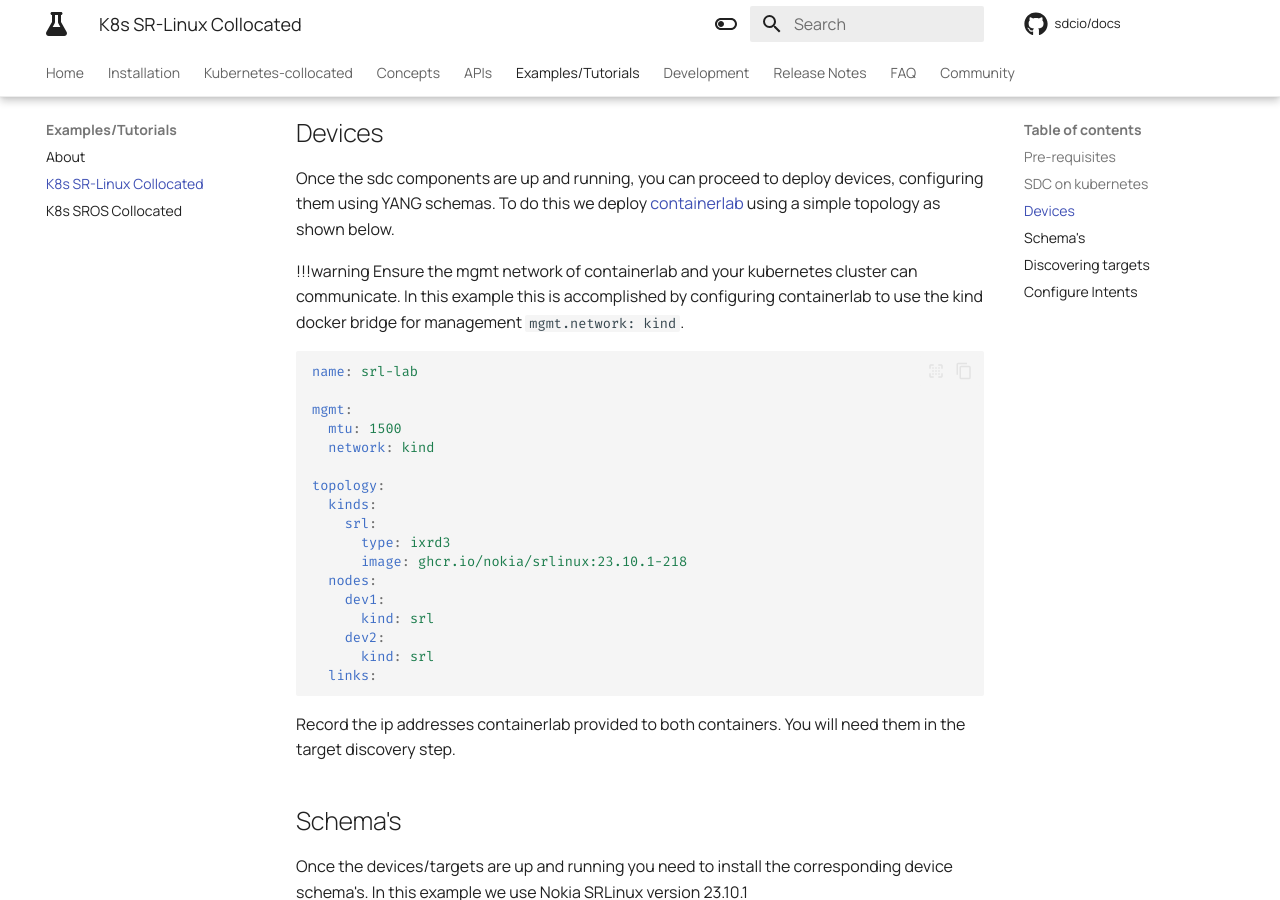
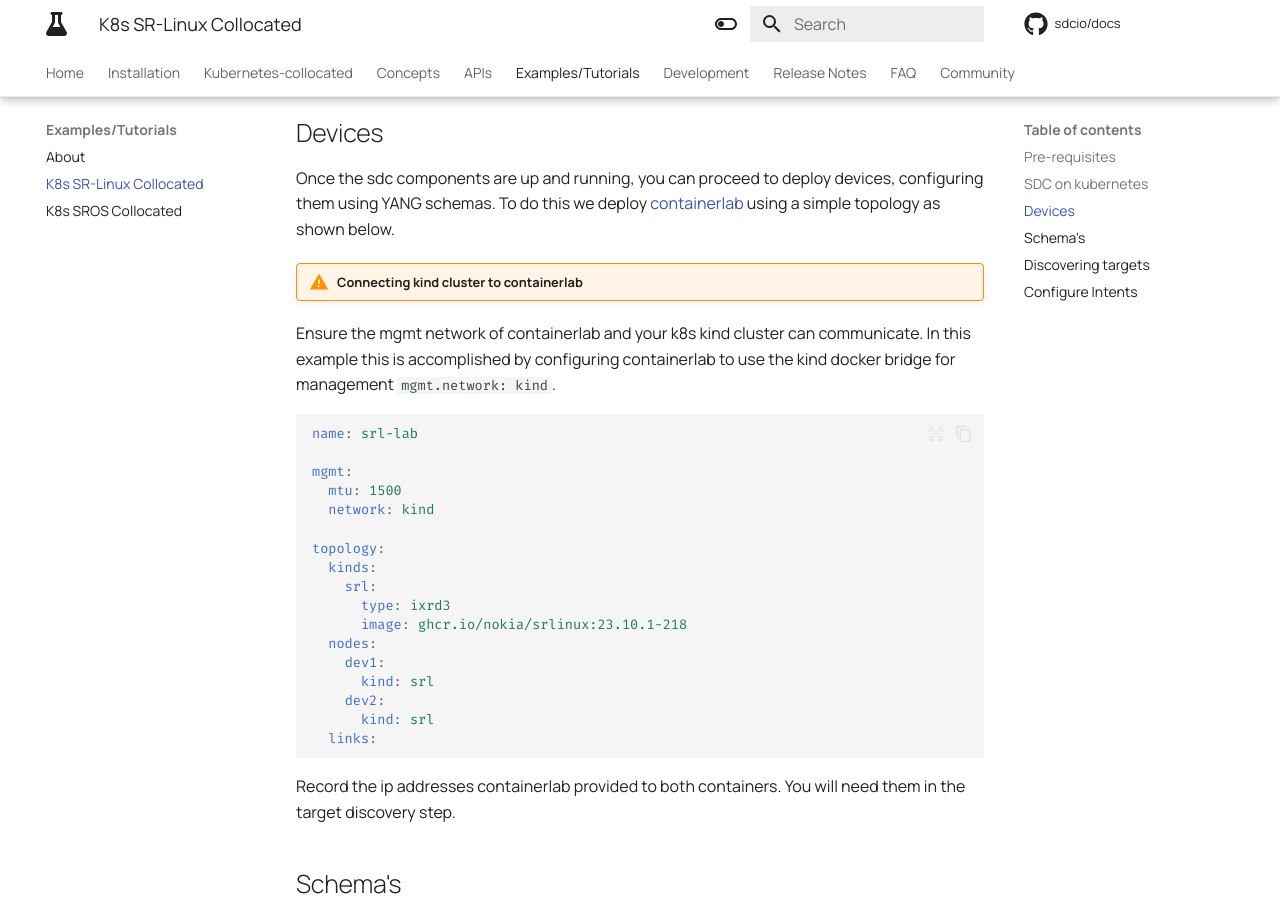
Before and after one commit to sdcio/docs, an MkDocs documentation site: the page built from docs/examples/1_k8s_srl_collocated.md, in a window 1280 px wide and 900 px high, scrolled down 347 px. Built offline with MkDocs 1.6.1 and Material for MkDocs 9.7.7, drawn with Linux system fonts in a browser that asks for light colours; comment, search, counter and statistics services are not loaded.

Commit message:
updated warning to connect containerlab with mgmt network of docker

````diff
--- a/docs/examples/1_k8s_srl_collocated.md
+++ b/docs/examples/1_k8s_srl_collocated.md
@@ -12,7 +12,8 @@
 
 Once the sdc components are up and running, you can proceed to deploy devices, configuring them using YANG schemas. To do this we deploy [containerlab][containerlab] using a simple topology as shown below.
 
-!!!warning Ensure the mgmt network of containerlab and your kubernetes cluster can communicate. In this example this is accomplished by configuring containerlab to use the kind docker bridge for management `mgmt.network: kind`.
+!!!warning "Connecting kind cluster to containerlab"
+  Ensure the mgmt network of containerlab and your k8s kind cluster can communicate. In this example this is accomplished by configuring containerlab to use the kind docker bridge for management `mgmt.network: kind`.
 
 ```yaml
 name: srl-lab
````
